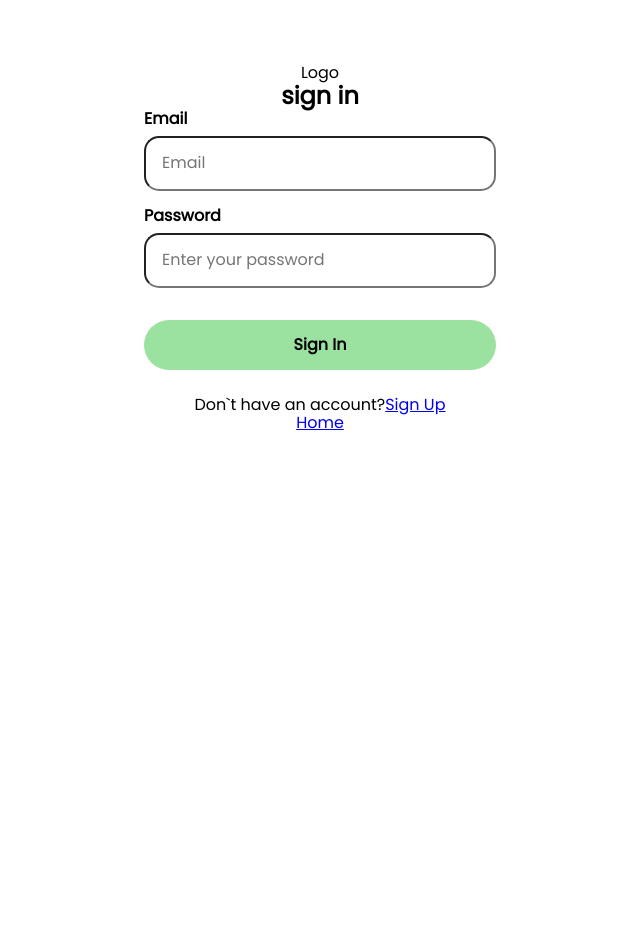
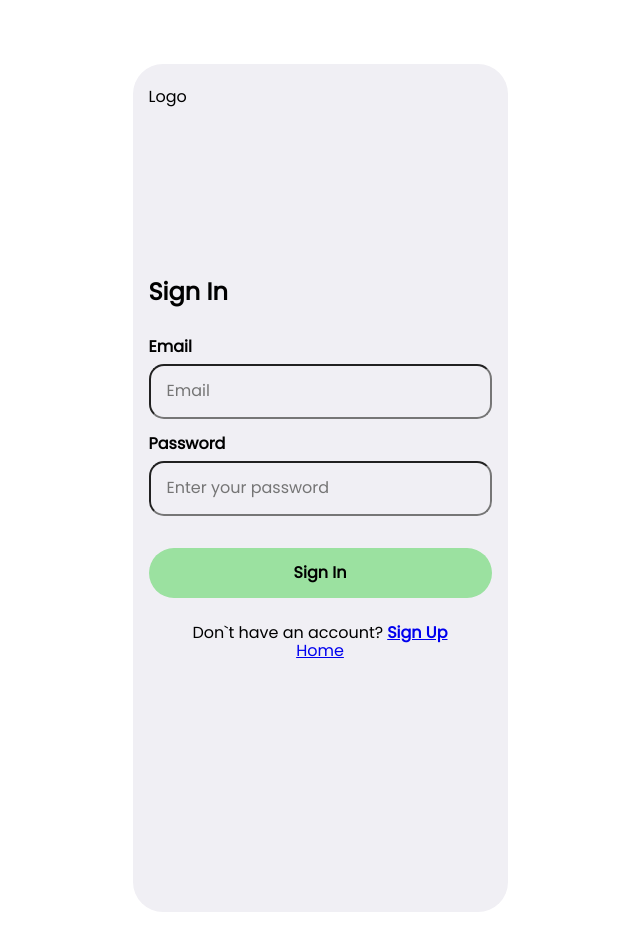
Before and after one commit to dmeshkovGit/AquaTrack, a React (Vite) app: page /signin in a window 1280 px wide. Shown: the top 950 px of the page, without its empty margins (320-960 px from the left). Before the commit the page ends 800 px from the top, so only its background shows below. Built offline with nearby package versions, Linux system fonts and the light colour scheme.

Commit message:
SignInPage.module.css

```diff
--- a/src/pages/SignInPage/SignInPage.jsx
+++ b/src/pages/SignInPage/SignInPage.jsx
@@ -1,7 +1,7 @@
 import { Link } from 'react-router-dom';
 import Logo from '../../shared/components/Logo/Logo';
 import SignInForm from '../../components/SignInForm/SignInForm';
-import css from './SignInPage.module.css';
+import css from '../SignInPage/SignInPage.module.css';
 
 export default function SignIpPage() {
   const handleSignIn = data => {
--- a/src/pages/SignInPage/SignInPage.module.css
+++ b/src/pages/SignInPage/SignInPage.module.css
@@ -0,0 +1,27 @@
+.container {
+  display: flex;
+  flex-direction: column;
+  height: 100vh;
+  background-color: #f0eff4;
+  width: 343px;
+  border-radius: 30px;
+  padding: 24px 16px;
+}
+.logo {
+  display: flex;
+  margin-bottom: 172px;
+}
+.heading {
+  display: flex;
+  text-transform: capitalize;
+  margin-bottom: 32px;
+}
+.container p {
+  display: flex;
+  flex-direction: row;
+  justify-content: center;
+  gap: 4px;
+}
+.container span {
+  font-weight: bold;
+}
```
